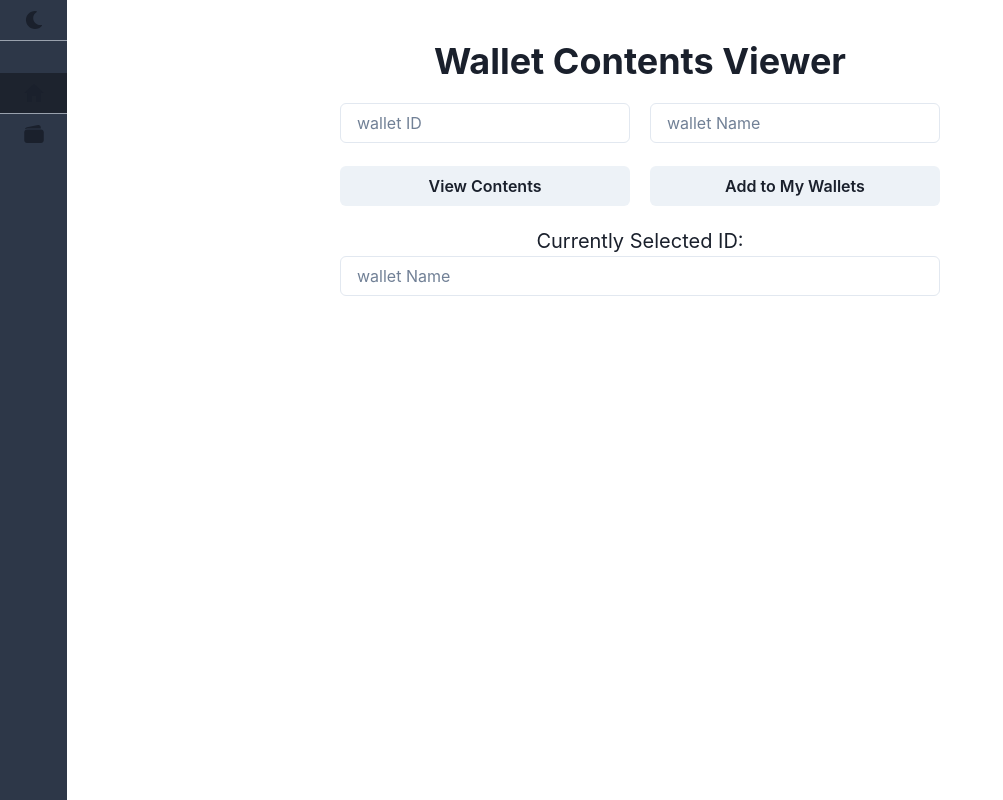
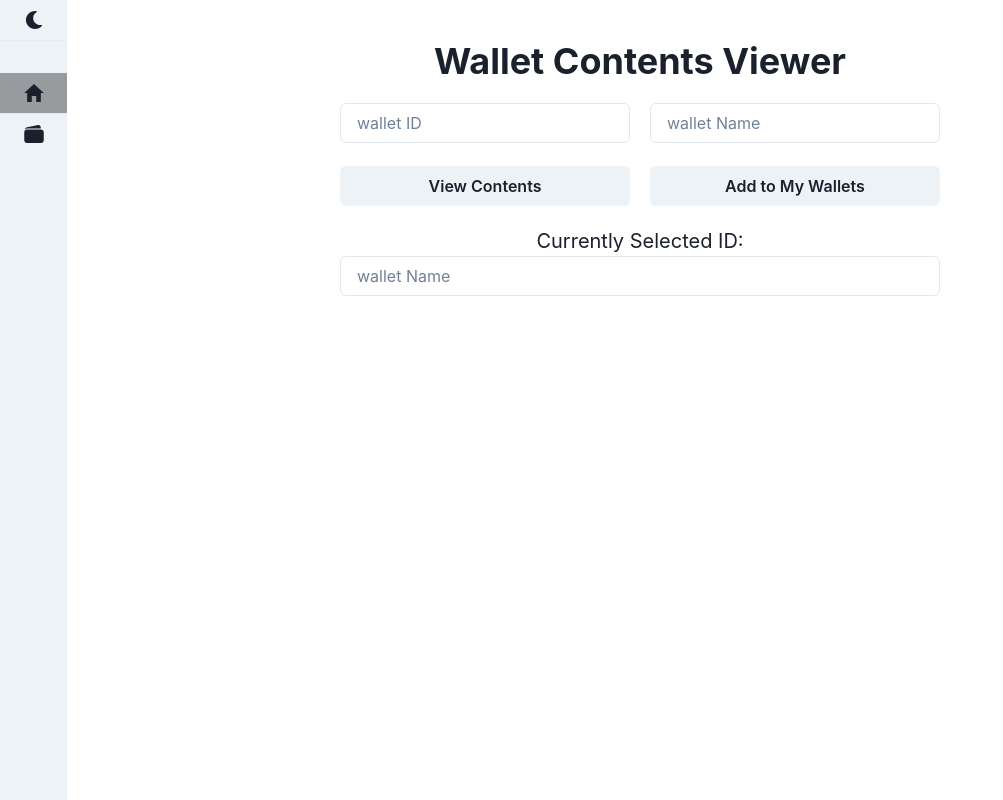
Before and after one commit to S-Brand5136/Wallet-Asset-Viewer, a React (Create React App) app: page / in a window 1280 px wide. Shown: the whole page, without its empty margins (0-1003 px from the left). Built offline with nearby package versions, Linux system fonts and the light colour scheme; no server answers.

Commit message:
Add light and dark mode colours for menu

```diff
--- a/src/components/SideMenu.js
+++ b/src/components/SideMenu.js
@@ -1,10 +1,13 @@
-import { Box, Divider, Flex } from '@chakra-ui/react';
+import { Box, Divider, Flex, useColorMode } from '@chakra-ui/react';
 import { ColorModeSwitcher } from '../theme/ColorModeSwitcher';
 import { IoIosWallet, IoMdHome } from 'react-icons/io';
 import { useNavigate, useLocation } from 'react-router-dom';
 import MenuButton from './MenuButton';
 
 const SideMenu = props => {
+  // eslint-disable-next-line no-unused-vars
+  const { colorMode, toggleColorMode } = useColorMode();
+
   const navigate = useNavigate();
   const { pathname } = useLocation();
 
@@ -14,7 +17,7 @@ const SideMenu = props => {
 
   return (
     <Flex
-      background={'gray.700'}
+      background={colorMode === 'dark' ? 'gray.700' : 'gray.100'}
       width={'4.2rem'}
       height={'100vh'}
       position={'absolute'}
```
